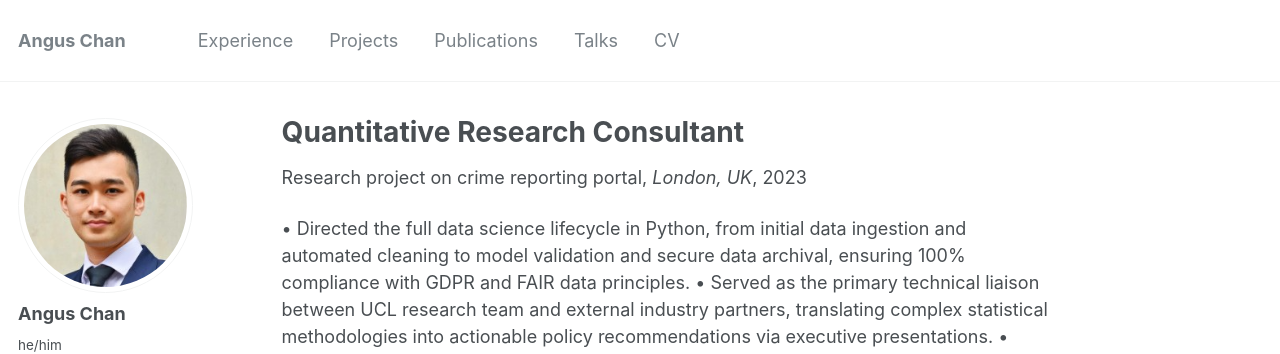
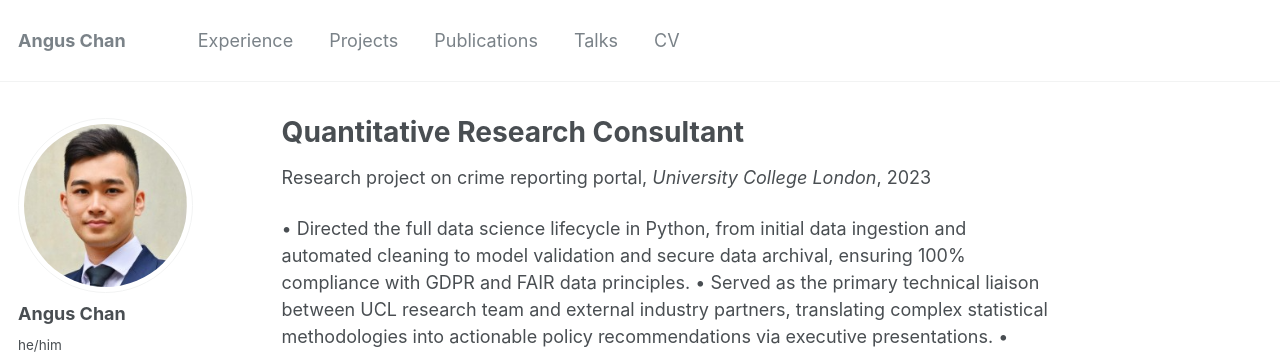
Before and after one commit to cyfangus/cyfangus.github.io, a Jekyll site: the page built from _teaching/02_ResearchConsultant.md, in a window 1280 px wide and 1007 px high. Shown: the top 354 px of the window. Built offline with Jekyll 4.4.1, drawn with Linux system fonts in a browser that asks for light colours; some web fonts are replaced.

Commit message:
Update venue to University College London

```diff
--- a/_teaching/ResearchConsultant.md
+++ b/_teaching/02_ResearchConsultant.md
@@ -3,7 +3,7 @@ title: "Quantitative Research Consultant"
 collection: teaching
 type: "Research project on crime reporting portal"
 permalink: /teaching/02
-venue: "London, UK"
+venue: "University College London"
 date: 2023-01-01
 location: "London, UK"
 ---
```
